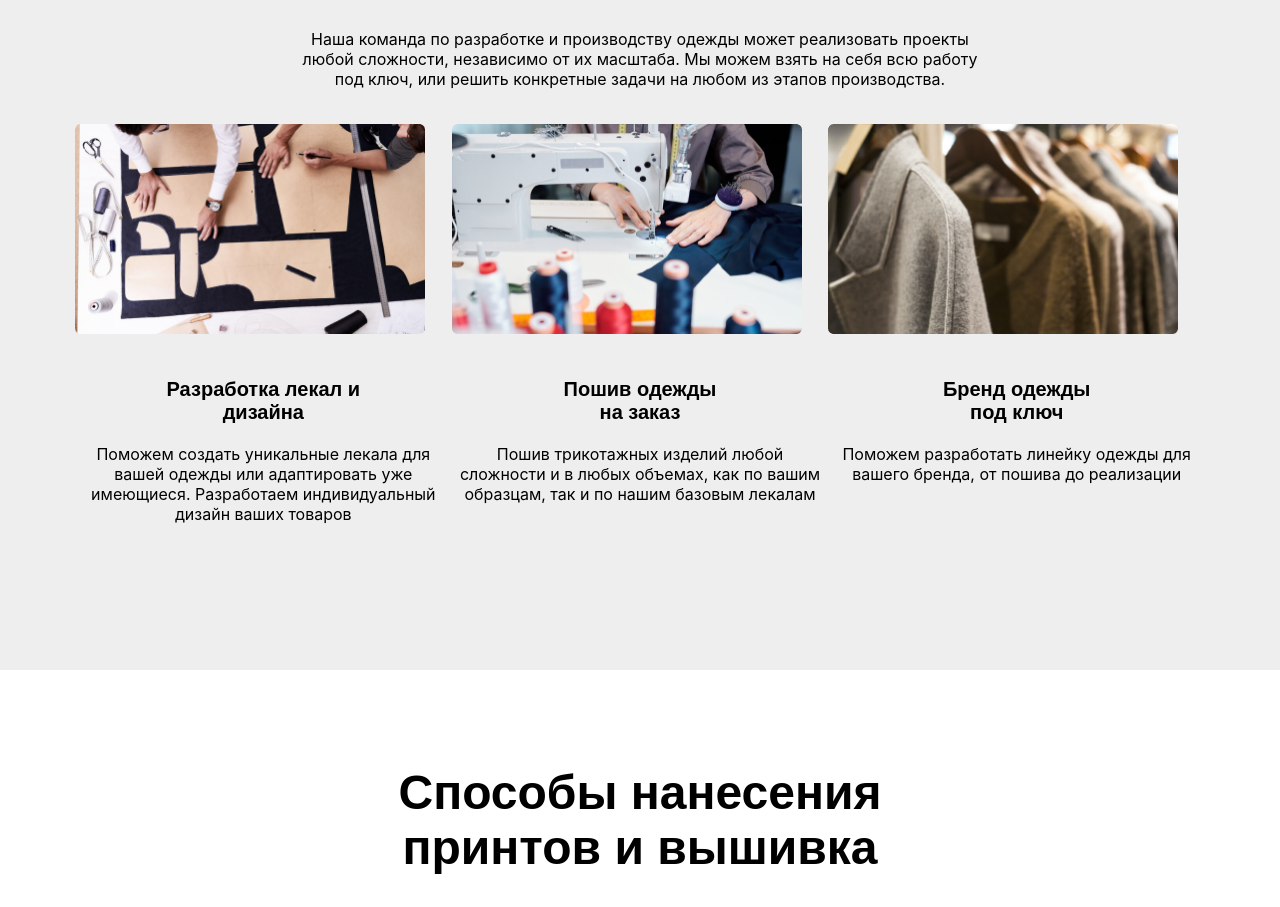
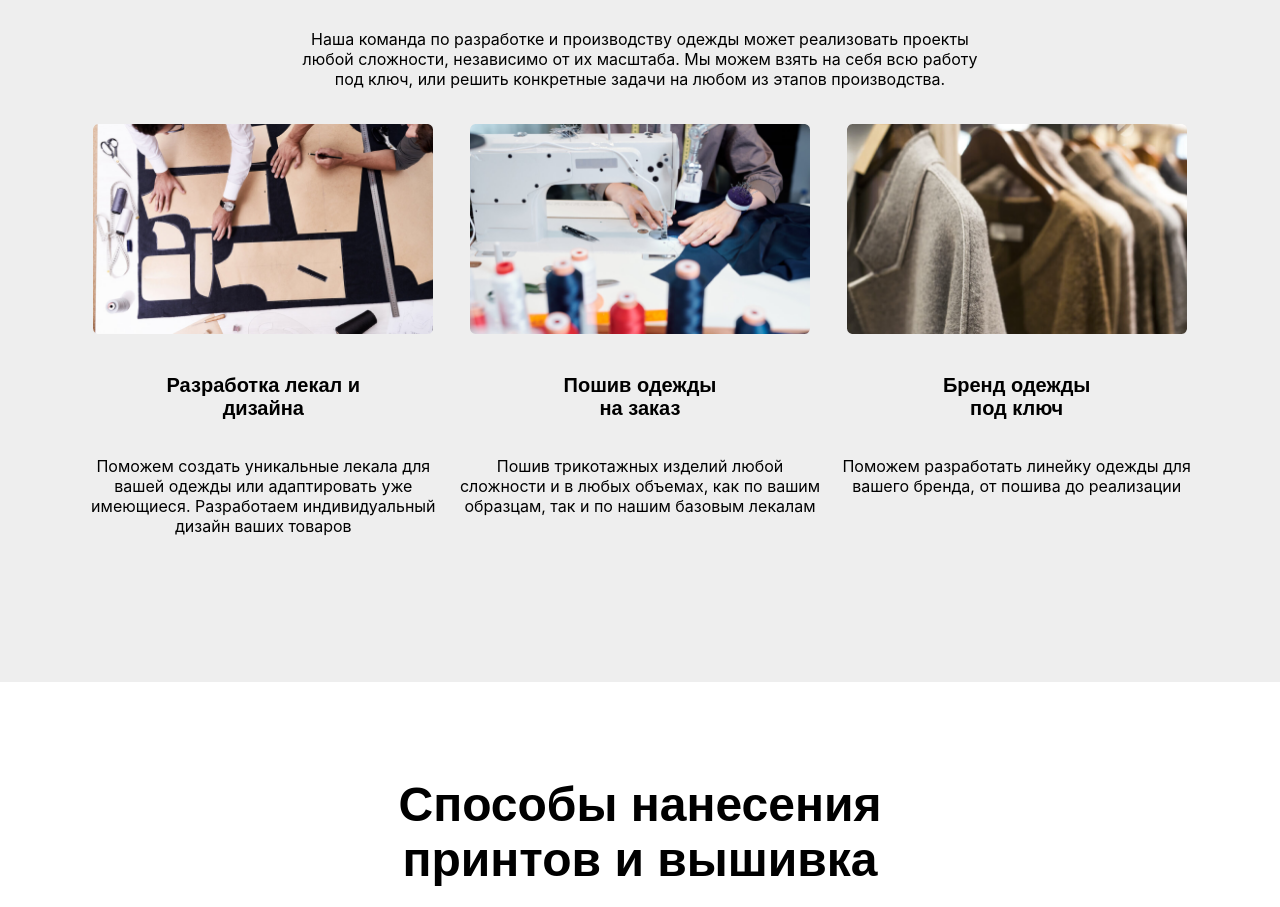
Before and after one commit to Inuxoid/garment, a plain HTML site: page index.html in a window 1280 px wide. Shown: the part 2680-3587 px from the top of the page. Drawn offline with Linux system fonts and the light colour scheme.

Commit message:
corrected adaptability

```diff
--- a/styles/components/manufac-clothes.scss
+++ b/styles/components/manufac-clothes.scss
@@ -12,19 +12,28 @@
     display: flex;
     flex-direction: column;
     align-items: center;
+    margin: 0;
   }
 
   @include for-mini-mobile{
     display: flex;
     flex-direction: column;
     align-items: center;
+    margin: 0;
   }
   padding-bottom: 100px;
 }
 
 .double-block__action-img{
-  width: 350px;
+  width: 340px;
   height: 210px;
+}
+
+
+.double-block__action-cart{
+  display: flex;
+  flex-direction: column;
+  align-items: center;
 }
 
 .double-block__actions-description{
```
Also changed, not shown: styles/main.css, 1 other file.
